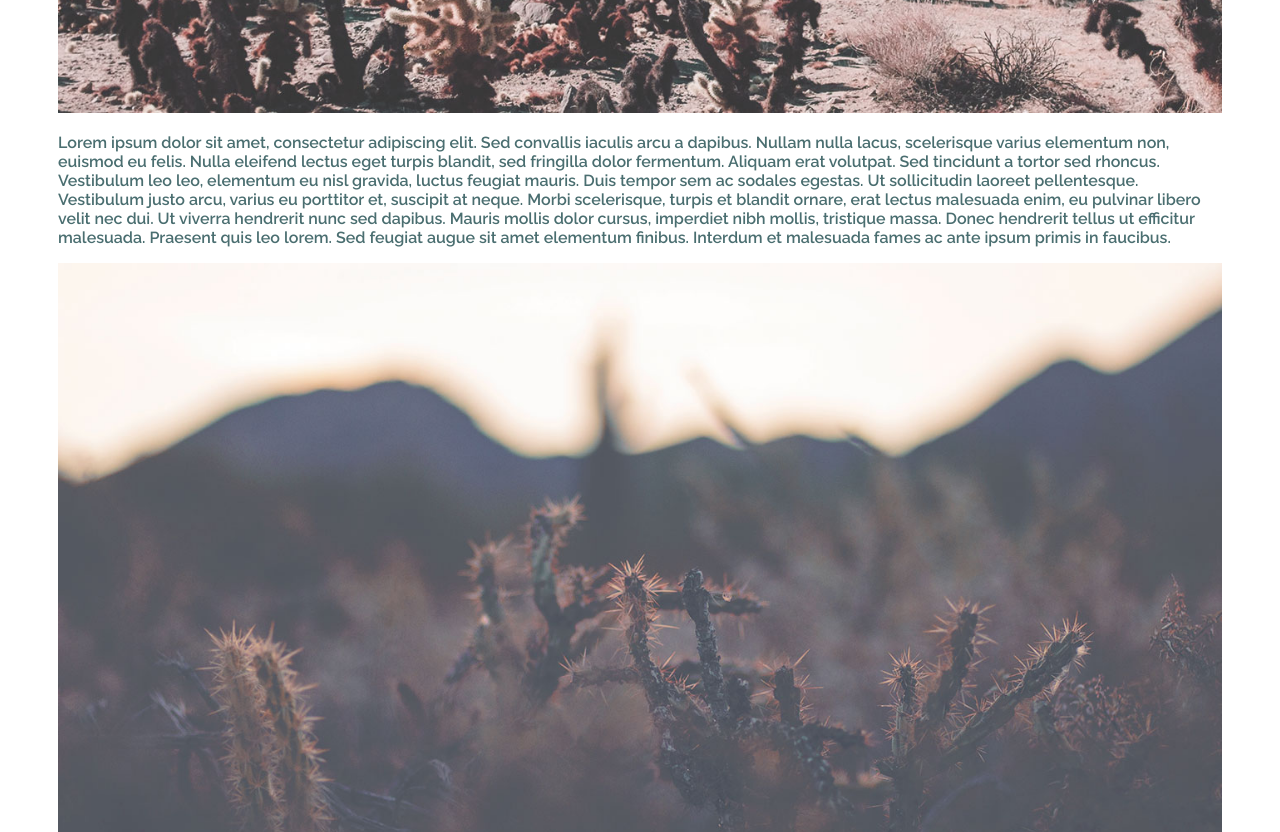
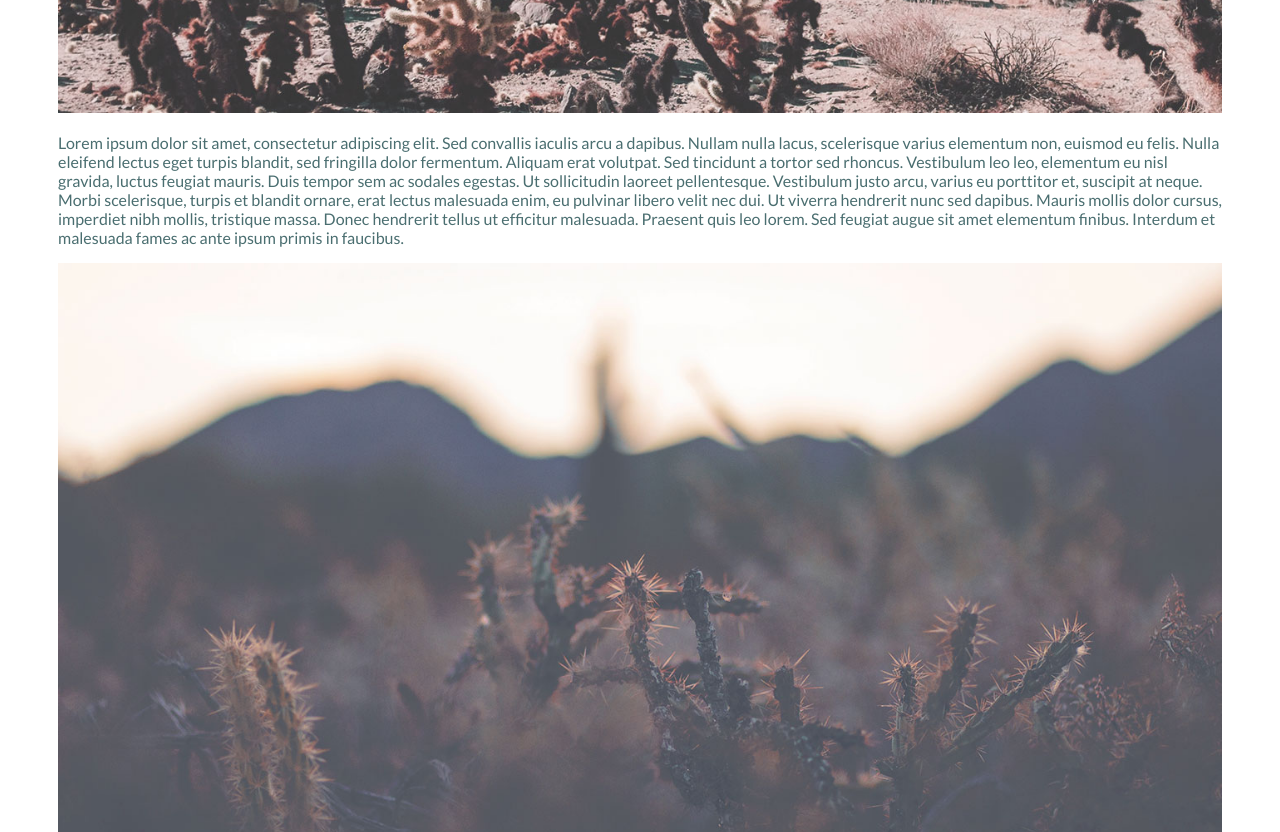
Before and after one commit to essjay05/Monument-Project, a plain HTML site: page starter-code/blog.html in a window 1280 px wide. Shown: the part 1080-1912 px from the top of the page. Drawn offline with Linux system fonts and the light colour scheme.

Commit message:
Match p font for section to Lato

```diff
--- a/starter-code/css/styles.css
+++ b/starter-code/css/styles.css
@@ -29,7 +29,7 @@ h1 {
     color: white;
     letter-spacing: .5em;
 }
-article p {
+section p {
     font-family: 'Lato', sans-serif;
 }
 .article {
```
